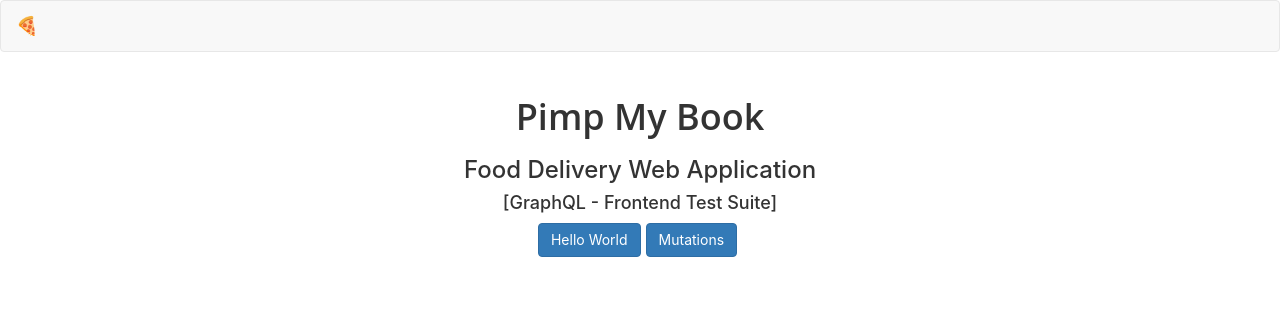
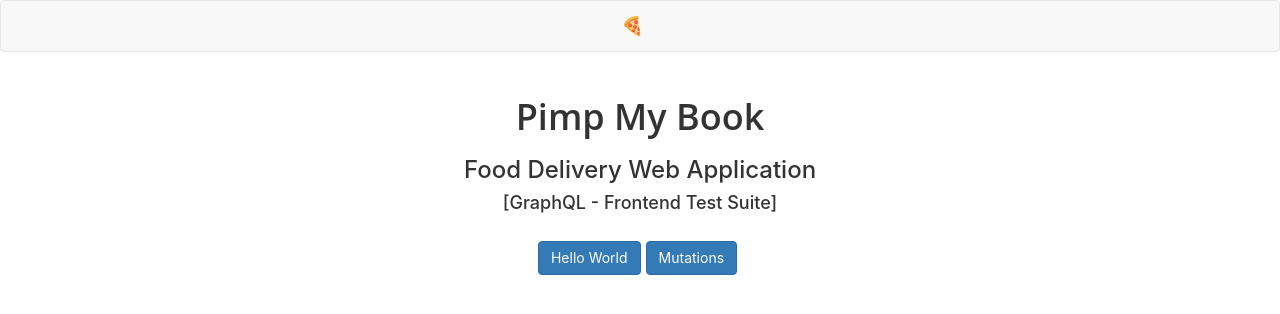
Before and after one commit to pimp-my-book/FDWA, a React (Create React App) app in the folder frontend/: page / in a window 1280 px wide. Shown: the top 314 px of the page. Built offline with nearby package versions, Linux system fonts and the light colour scheme.

Commit message:
UPDATE => style.css [NavBar]

```diff
--- a/frontend/src/styles/styles.css
+++ b/frontend/src/styles/styles.css
@@ -29,6 +29,12 @@
   display: flex !important;
   justify-content: center !important;
   align-items: center !important;
+  padding-top: 5%;
+}
+
+.container-fluid {
+  display: flex !important;
+  justify-content: center !important;
 }
 
 body {
```
